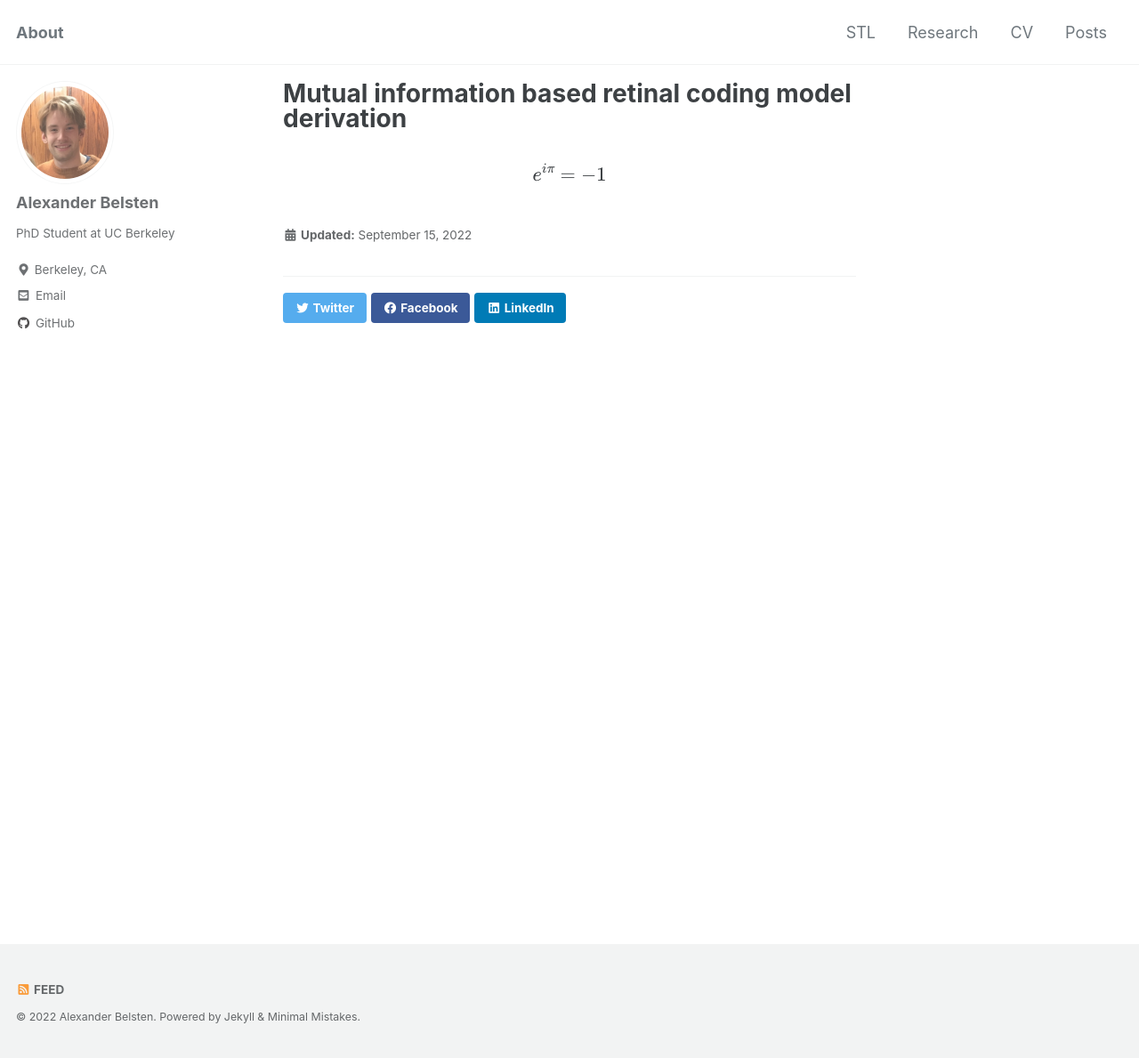
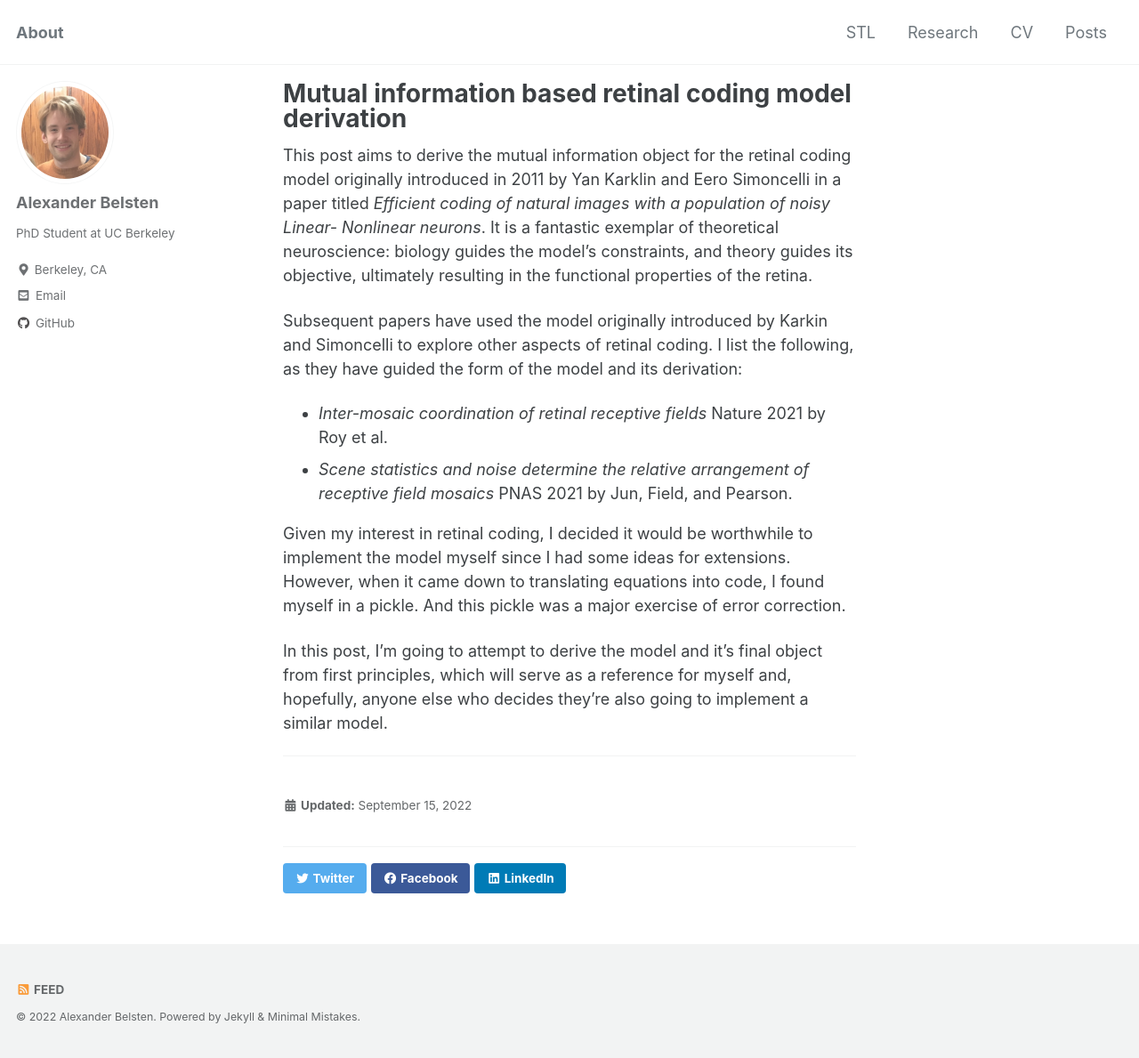
Before and after one commit to belsten/belsten.github.io, a Jekyll site: the page built from _posts/2022-09-15-MI-retina.md, in a window 1280 px wide and 1189 px high. Shown: the whole window at 89% size. Built offline with Jekyll 4.4.1, drawn with Linux system fonts in a browser that asks for light colours; cached includes are drawn as plain includes; a script bundle is joined from its source files by our own code; library files that are not in the unit come from our copies; formulas are drawn with MathJax 3.

Commit message:
into to post

```diff
--- a/_posts/2022-09-15-MI-retina.md
+++ b/_posts/2022-09-15-MI-retina.md
@@ -9,4 +9,15 @@ tags:
   - update
 ---
 
-$$ e^{i \pi} = -1$$
+This post aims to derive the mutual information object for the retinal coding model originally introduced in 2011 by Yan Karklin and Eero Simoncelli in a paper titled *Efficient coding of natural images with a population of noisy Linear- Nonlinear neurons*. It is a fantastic exemplar of theoretical neuroscience:  biology guides the model's constraints, and theory guides its objective, ultimately resulting in the functional properties of the retina.
+
+Subsequent papers have used the model originally introduced by Karkin and Simoncelli to explore other aspects of retinal coding. I list the following, as they have guided the form of the model and its derivation:
+* *Inter-mosaic coordination of retinal receptive fields* Nature 2021 by Roy et al.
+* *Scene statistics and noise determine the relative arrangement of receptive field mosaics* PNAS 2021 by Jun, Field, and Pearson.
+
+
+Given my interest in retinal coding, I decided it would be worthwhile to implement the model myself since I had some ideas for extensions. However, when it came down to translating equations into code, I found myself in a pickle. And this pickle was a major exercise of error correction.
+
+In this post, I'm going to attempt to derive the model and it's final object from first principles, which will serve as a reference for myself and, hopefully, anyone else who decides they're also going to implement a similar model.
+
+---
```
